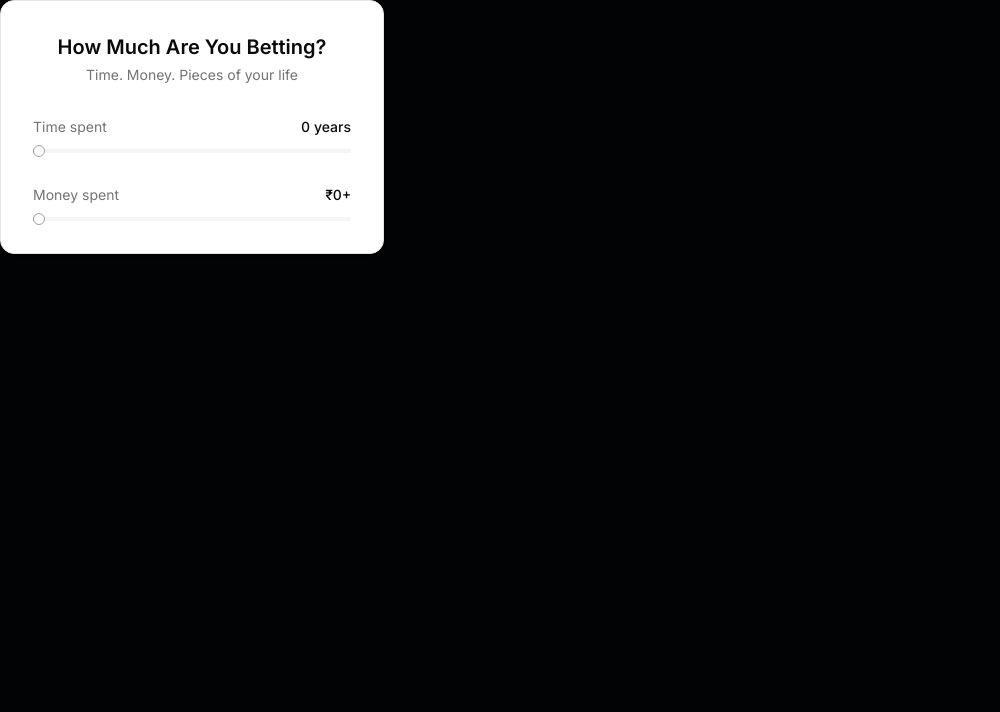
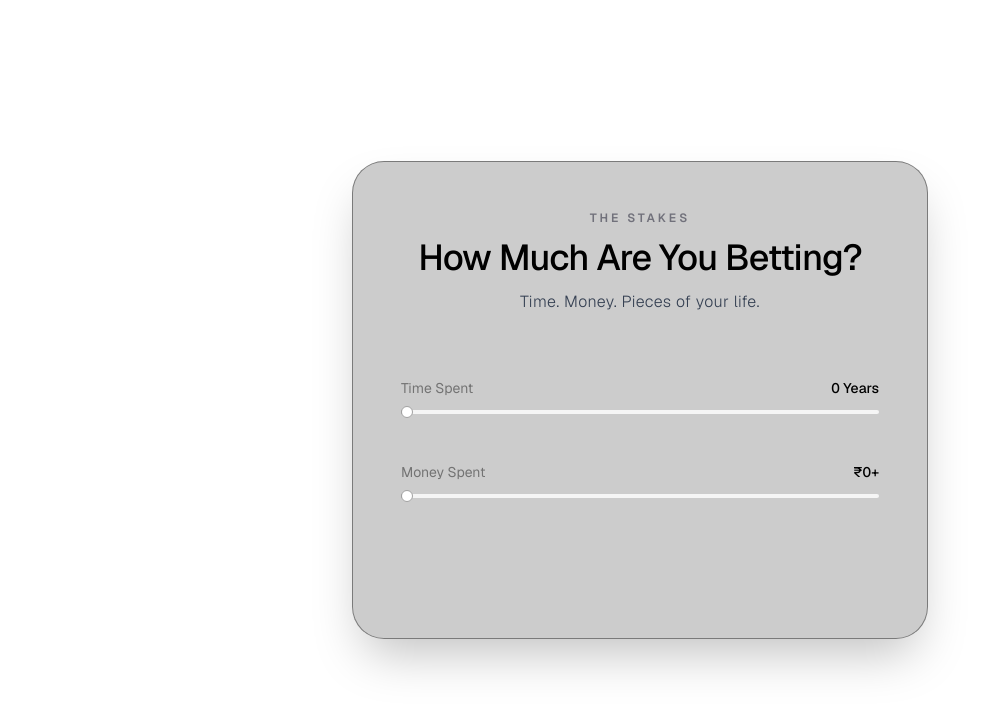
Before and after one commit to shaurya-shaw/final_attempt, a Next.js app: page /spent in a window 1280 px wide. Shown: the top 712 px of the page, without its empty margins (0-1000 px from the left). Built offline with nearby package versions, Linux system fonts and the light colour scheme.

Commit message:
feat:spent-page ui revamp

```diff
--- a/app/components/spent-slider/spent-slider.tsx
+++ b/app/components/spent-slider/spent-slider.tsx
@@ -49,7 +49,7 @@ export function SpentSlider({
     <div className="flex flex-col gap-3">
       <div className="flex items-center justify-between text-sm">
         <span className="text-muted-foreground">{name}</span>
-        <span className="font-medium tabular-nums">
+        <span className="font-medium tabular-nums text-black">
           {prefix}
           {currentValue.toLocaleString("en-IN")}
           {suffix}
--- /dev/null
+++ b/app/sacrifice/page.tsx
@@ -0,0 +1,8 @@
+export function sacrificePage() {
+  return (
+    <div>
+      <h1>Sacrifice Page</h1>
+      <p>This is the sacrifice page.</p>
+    </div>
+  );
+}
--- a/app/spent/page.tsx
+++ b/app/spent/page.tsx
@@ -1,38 +1,53 @@
 "use client";
 
+import { useMemo } from "react";
+import { useRouter } from "next/navigation";
 import { SpentSlider } from "../components/spent-slider/spent-slider";
+import { Button } from "../components/ui/button";
 import { useSpentStore } from "@/lib/spentStore";
 
 export default function SpentPage() {
+  const router = useRouter();
   const moneySpent = useSpentStore((state) => state.moneySpent);
   const timeSpent = useSpentStore((state) => state.timeSpent);
   const setMoneySpent = useSpentStore((state) => state.setMoneySpent);
   const setTimeSpent = useSpentStore((state) => state.setTimeSpent);
 
+  const isComplete = useMemo(() => {
+    return moneySpent > 0 && timeSpent > 0;
+  }, [moneySpent, timeSpent]);
+
   return (
-    <div className="flex w-full max-w-sm flex-col gap-8 rounded-xl border border-border bg-card p-8 text-card-foreground shadow-sm">
-      <div className="flex flex-col gap-1 text-center">
-        <h2 className="text-xl font-semibold text-balance">
+    <div className="relative flex min-h-screen w-full items-center justify-center bg-[#ffffff] px-4 py-12 font-sans selection:bg-zinc-800">
+      <div className="pointer-events-none absolute inset-0 bg-[radial-gradient(circle_at_center,rgba(255,255,255,0.04)_0%,transparent_100%)]" />
+      <div className="relative z-10 flex w-full max-w-xl flex-col gap-10 rounded-[2rem] border border-black/40 bg-black/20 p-8 shadow-2xl backdrop-blur-3xl sm:p-12 md:gap-14">
+        <div className="flex flex-col gap-3 text-center">
+          <p className="text-xs font-semibold uppercase tracking-[0.25em] text-zinc-500">
+            The Stakes
+          </p>
+          <h2 className="text-3xl font-medium tracking-tight text-black sm:text-4xl">
             How Much Are You Betting?
           </h2>
-        <p className="text-sm text-muted-foreground text-pretty">
-          Time. Money. Pieces of your life
+          <p className="text-sm font-light tracking-wide text-gray-700 sm:text-base">
+            Time. Money. Pieces of your life.
           </p>
         </div>
+
+        <div className="flex flex-col gap-12 mt-2">
           <SpentSlider
             EMOJIS={[""]}
-        name="Time spent"
+            name="Time Spent"
             min={0}
             max={10}
             step={1}
             value={timeSpent}
             onValueChange={setTimeSpent}
             prefix=""
-        suffix=" years"
+            suffix=" Years"
           />
           <SpentSlider
-        EMOJIS={["💸", "💸", "💸", "💸"]}
-        name="Money spent"
+            EMOJIS={["💸", "💸", "💸", "💸", "💸", "💸"]}
+            name="Money Spent"
             min={0}
             max={1000000}
             step={10000}
@@ -42,5 +57,20 @@ export default function SpentPage() {
             suffix="+"
           />
         </div>
+
+        <div className="flex justify-center">
+          <Button
+            onClick={() => router.push("/sacrifice")}
+            className={`rounded-full bg-black/30 px-6 py-3 text-sm font-medium text-black transition-all duration-300 ease-out ${
+              isComplete
+                ? "translate-y-0 opacity-100"
+                : "pointer-events-none translate-y-3 opacity-0"
+            }`}
+          >
+            Continue
+          </Button>
+        </div>
+      </div>
+    </div>
   );
 }
```
Lines whose indentation alone changed are shown as unchanged.
